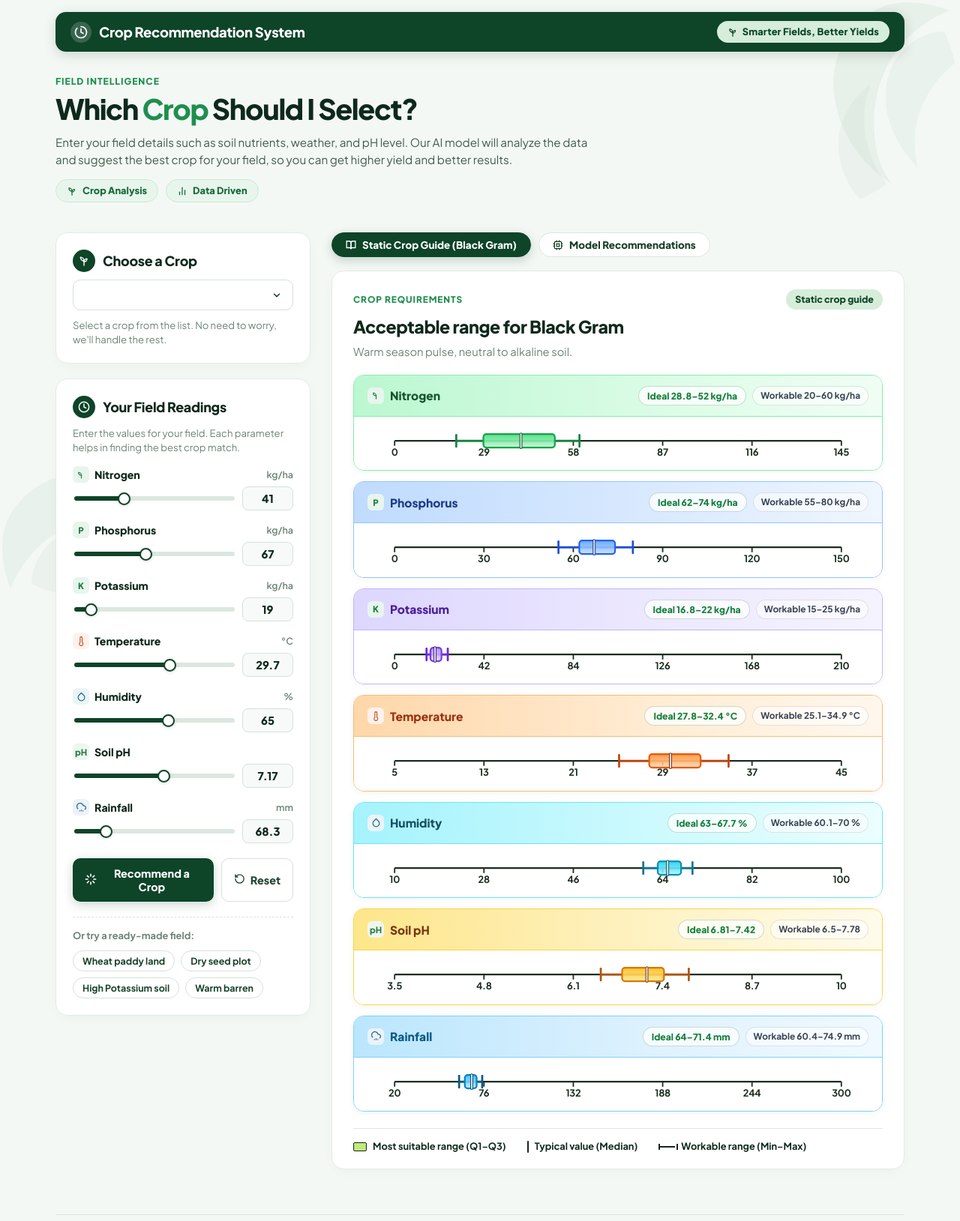
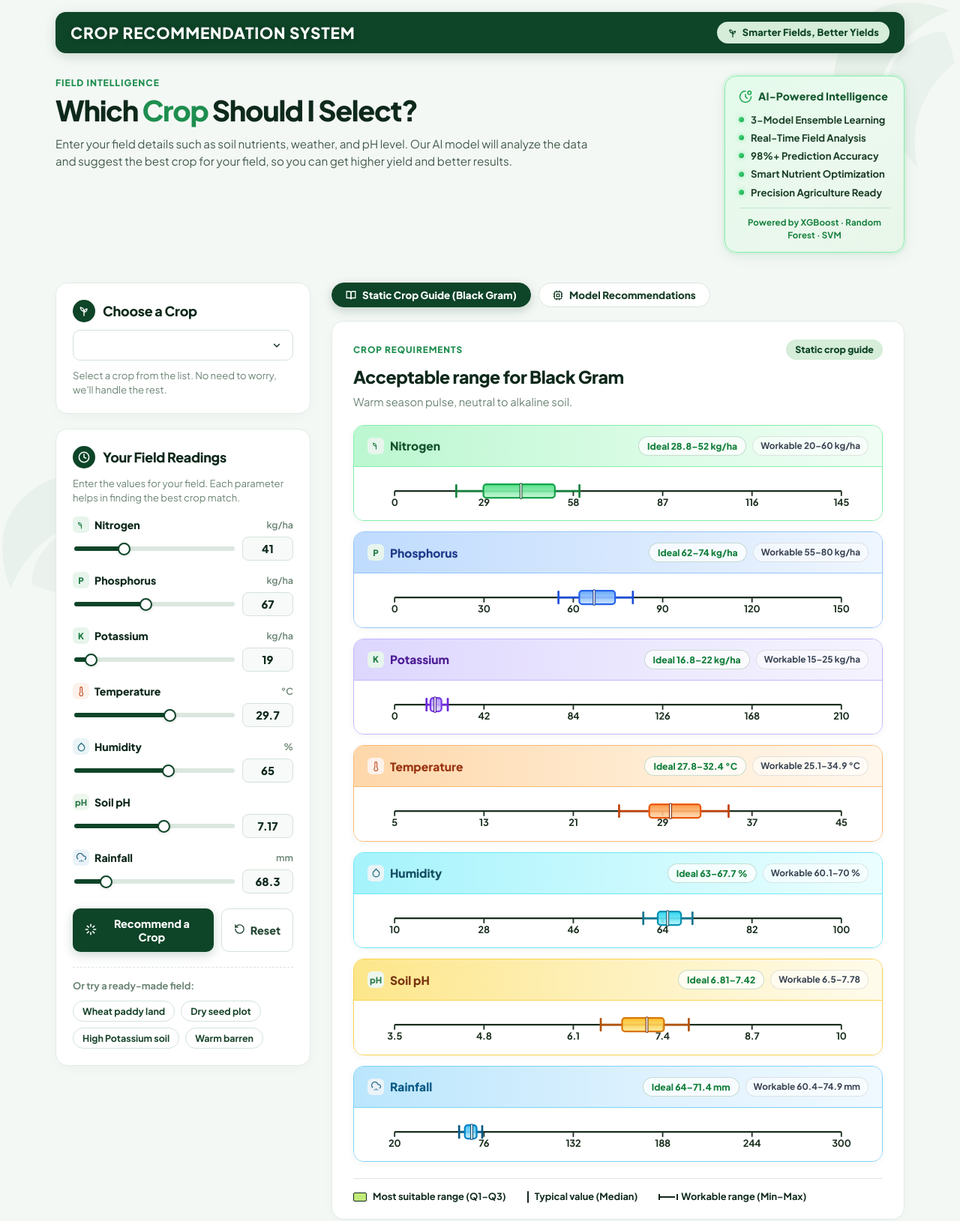
Before and after one commit to roohullahbsai-2024a-cell/Crop-Prediction-System, a Flask app: page / in a window 1280 px wide. Shown: the top 1629 px of the page at 75% size. Run offline with Flask 3, Linux system fonts and the light colour scheme; lists and menus that the app fills with data are empty; parts of the project's set-up code (start-up, migrations or seed data) failed here and were passed over.

Commit message:
UI: Remove navbar icon, modern brand title, AI intelligence box, remove Crop Analysis/Data Driven pills

```diff
--- a/static/css/style.css
+++ b/static/css/style.css
@@ -117,10 +117,12 @@ body {
 }
 
 .brand-title {
-  font-size: 1.15rem;
-  font-weight: 750;
-  letter-spacing: -0.015em;
+  font-size: 1.3rem;
+  font-weight: 800;
+  letter-spacing: 0.04em;
+  text-transform: uppercase;
   color: #ffffff;
+  text-shadow: 0 1px 8px rgba(0,0,0,0.18);
 }
 
 .brand-tagline {
@@ -142,6 +144,18 @@ body {
   margin-bottom: 20px;
 }
 
+.masthead-inner {
+  display: flex;
+  align-items: flex-start;
+  gap: 28px;
+  flex-wrap: wrap;
+}
+
+.masthead-text {
+  flex: 1;
+  min-width: 260px;
+}
+
 .eyebrow {
   color: #1e8e4f;
   font-size: 0.76rem;
@@ -170,6 +184,83 @@ body {
   font-size: 0.95rem;
   color: var(--text-body);
   line-height: 1.55;
+}
+
+/* ---- AI Intelligence Box ---- */
+.ai-intel-box {
+  flex-shrink: 0;
+  width: 240px;
+  background: linear-gradient(145deg, #f0fdf4, #e8f5e9);
+  border: 1.5px solid #86efac;
+  border-radius: 16px;
+  padding: 16px 18px 14px;
+  box-shadow: 0 4px 18px rgba(22, 101, 52, 0.10), 0 0 0 3px rgba(134,239,172,0.15);
+  position: relative;
+  overflow: hidden;
+}
+
+.ai-intel-box::before {
+  content: '';
+  position: absolute;
+  inset: 0;
+  border-radius: 16px;
+  background: linear-gradient(135deg, rgba(74,222,128,0.08) 0%, transparent 60%);
+  pointer-events: none;
+}
+
+.ai-intel-header {
+  display: flex;
+  align-items: center;
+  gap: 8px;
+  font-size: 0.88rem;
+  font-weight: 800;
+  color: #14532d;
+  margin-bottom: 12px;
+  letter-spacing: 0.01em;
+}
+
+.ai-intel-header svg {
+  color: #16a34a;
+  flex-shrink: 0;
+}
+
+.ai-intel-list {
+  list-style: none;
+  margin: 0;
+  padding: 0;
+  display: flex;
+  flex-direction: column;
+  gap: 7px;
+}
+
+.ai-intel-list li {
+  display: flex;
+  align-items: center;
+  gap: 9px;
+  font-size: 0.82rem;
+  font-weight: 650;
+  color: #1a3c25;
+  line-height: 1.3;
+}
+
+.ai-dot {
+  width: 7px;
+  height: 7px;
+  border-radius: 50%;
+  background: linear-gradient(135deg, #4ade80, #16a34a);
+  flex-shrink: 0;
+  box-shadow: 0 0 6px rgba(74,222,128,0.5);
+}
+
+.ai-intel-footer {
+  margin-top: 12px;
+  padding-top: 10px;
+  border-top: 1px solid rgba(22,163,74,0.2);
+  font-size: 0.72rem;
+  font-weight: 700;
+  color: #15803d;
+  letter-spacing: 0.01em;
+  text-align: center;
 }
 
 .meta-pills {
--- a/templates/index.html
+++ b/templates/index.html
@@ -33,15 +33,7 @@
 
   <!-- ══════════════════════ BRAND BAR ══════════════════════ -->
   <div class="top-nav-bar">
-    <div class="brand-left">
-      <span class="brand-logo-badge">
-        <svg viewBox="0 0 24 24" width="18" height="18" fill="none" stroke="currentColor" stroke-width="2.3" stroke-linecap="round" stroke-linejoin="round">
-          <path d="M12 2a10 10 0 0 1 10 10c0 5.52-4.48 10-10 10S2 17.52 2 12c0-2.8 1.15-5.33 3-7.14"></path>
-          <path d="M12 6v6l4 2"></path>
-        </svg>
-      </span>
     <span class="brand-title">Crop Recommendation System</span>
-    </div>
     <div class="brand-tagline">
       <svg viewBox="0 0 24 24" width="14" height="14" fill="none" stroke="currentColor" stroke-width="2.2" stroke-linecap="round" stroke-linejoin="round">
         <path d="M12 21v-9"></path>
@@ -54,6 +46,8 @@
 
   <!-- ══════════════════════ MASTHEAD ══════════════════════ -->
   <header class="masthead">
+    <div class="masthead-inner">
+      <div class="masthead-text">
         <div class="eyebrow">FIELD INTELLIGENCE</div>
         <h1>Which <span class="highlight-green">Crop</span> Should I Select?</h1>
         <p>
@@ -61,24 +55,42 @@
           Our AI model will analyze the data and suggest the best crop for your field,
           so you can get higher yield and better results.
         </p>
+      </div>
 
-    <div class="meta-pills">
-      <span class="tag-pill">
-        <svg viewBox="0 0 24 24" width="14" height="14" fill="none" stroke="currentColor" stroke-width="2.2" stroke-linecap="round" stroke-linejoin="round">
-          <path d="M12 21v-9"></path>
-          <path d="M12 12C12 8 9 5 5 5c0 4 3 7 7 7z"></path>
-          <path d="M12 14c0-3.3 2.7-6 6-6 0 3.3-2.7 6-6 6z"></path>
+      <!-- AI Intelligence Box -->
+      <div class="ai-intel-box">
+        <div class="ai-intel-header">
+          <svg viewBox="0 0 24 24" width="18" height="18" fill="none" stroke="currentColor" stroke-width="2" stroke-linecap="round" stroke-linejoin="round">
+            <path d="M12 2a10 10 0 1 0 10 10"/>
+            <path d="M12 8v4l3 3"/>
+            <circle cx="19" cy="5" r="3"/>
           </svg>
-        Crop Analysis
-      </span>
-      <span class="tag-pill">
-        <svg viewBox="0 0 24 24" width="14" height="14" fill="none" stroke="currentColor" stroke-width="2.2" stroke-linecap="round" stroke-linejoin="round">
-          <line x1="18" y1="20" x2="18" y2="10"></line>
-          <line x1="12" y1="20" x2="12" y2="4"></line>
-          <line x1="6" y1="20" x2="6" y2="14"></line>
-        </svg>
-        Data Driven
-      </span>
+          <span>AI-Powered Intelligence</span>
+        </div>
+        <ul class="ai-intel-list">
+          <li>
+            <span class="ai-dot"></span>
+            <span>3-Model Ensemble Learning</span>
+          </li>
+          <li>
+            <span class="ai-dot"></span>
+            <span>Real-Time Field Analysis</span>
+          </li>
+          <li>
+            <span class="ai-dot"></span>
+            <span>98%+ Prediction Accuracy</span>
+          </li>
+          <li>
+            <span class="ai-dot"></span>
+            <span>Smart Nutrient Optimization</span>
+          </li>
+          <li>
+            <span class="ai-dot"></span>
+            <span>Precision Agriculture Ready</span>
+          </li>
+        </ul>
+        <div class="ai-intel-footer">Powered by XGBoost · Random Forest · SVM</div>
+      </div>
     </div>
   </header>
 
```
Lines whose indentation alone changed are shown as unchanged.
